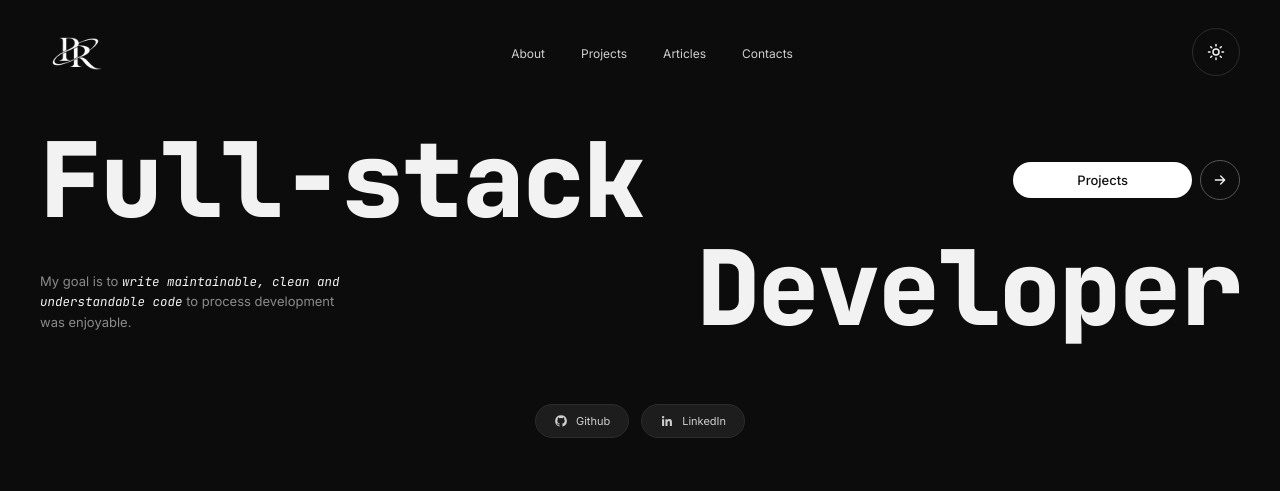
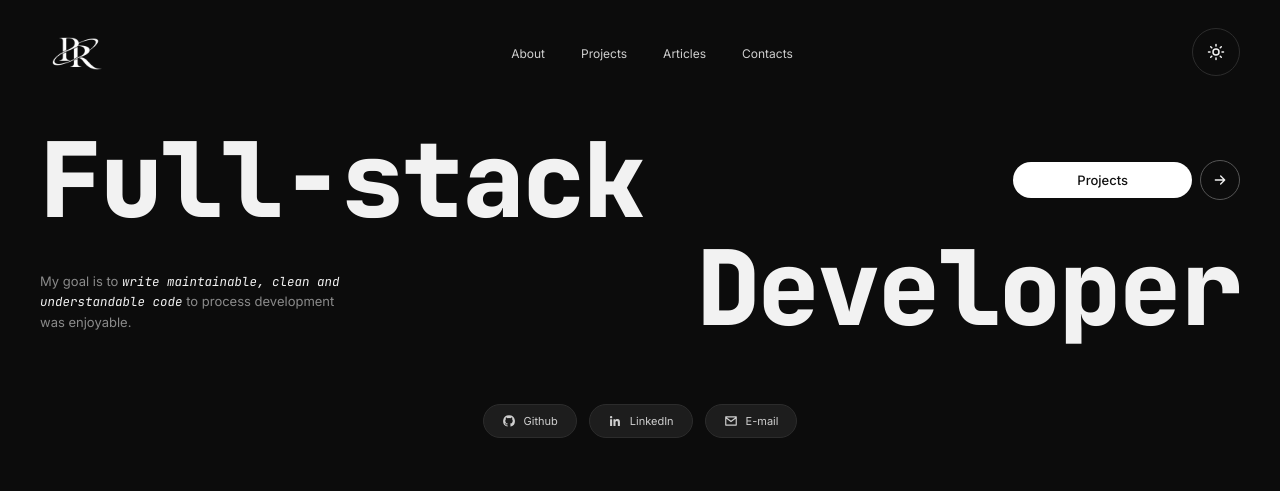
Before and after one commit to pujarai213/PortfolioWebsite, a plain HTML site: page index.html in a window 1280 px wide. Shown: the top 491 px of the page. Drawn offline with Linux system fonts and the light colour scheme.

Commit message:
Added email icon in hero section

```diff
--- a/index.html
+++ b/index.html
@@ -154,6 +154,20 @@
                 </svg>
                 <span>LinkedIn</span>
               </a>
+            </li>
+            <li>
+              <a class="social" href="mailto:rpuja7700@gmail.com">
+                <svg class="icon" viewBox="0 0 24 24" aria-hidden="true">
+                  <path
+                    fill="none"
+                    stroke="currentColor"
+                    stroke-width="2"
+                    stroke-linejoin="round"
+                    d="M3 5h18v14H3zM3 6l9 7 9-7"
+                  />
+                </svg>
+                <span>E-mail</span></a
+              >
             </li>
           </ul>
         </section>
```
